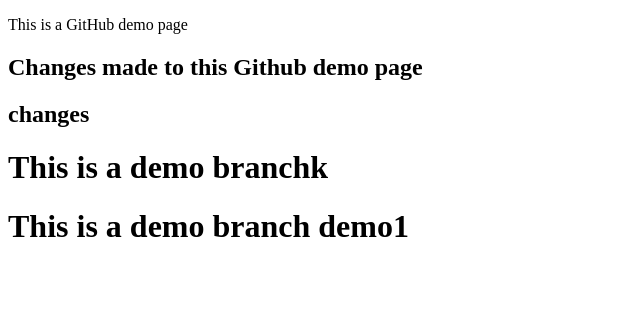
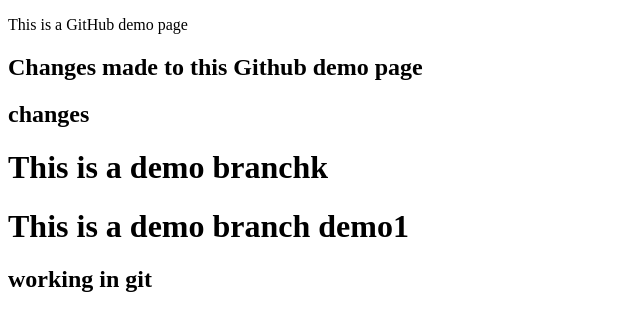
Before and after one commit to debbiec84/sandbox, a plain HTML site: page index.html in a window 1280 px wide. Shown: the whole page, without its empty margins (0-640 px from the left). Drawn offline with Linux system fonts and the light colour scheme.

Commit message:
Update index.html

```diff
--- a/index.html
+++ b/index.html
@@ -13,6 +13,7 @@
     <h2>changes</h2>
     <h1>This is a demo branchk</h1>
     <h1>This is a demo branch demo1</h1>
+    <h2> working in git</h2>
     <script src="js/script.js"></script>
   </body>
 </html>
```
